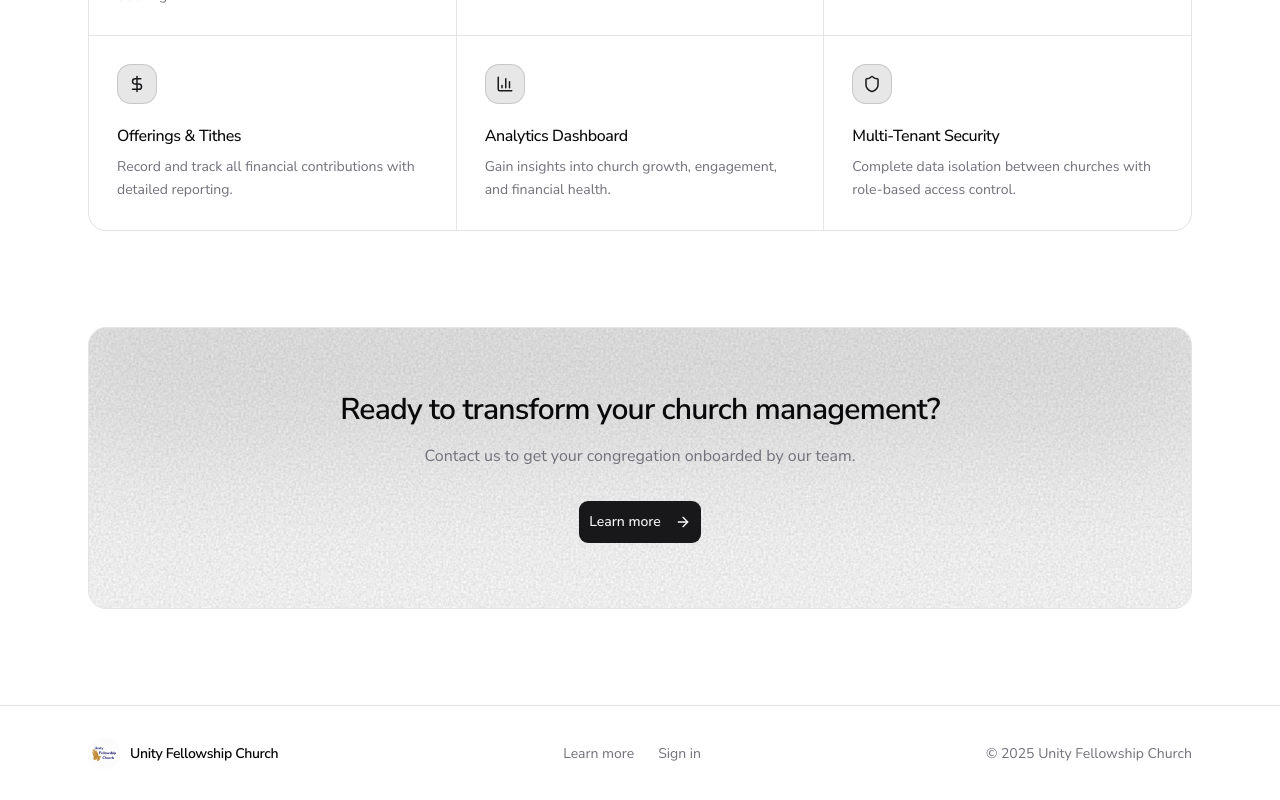
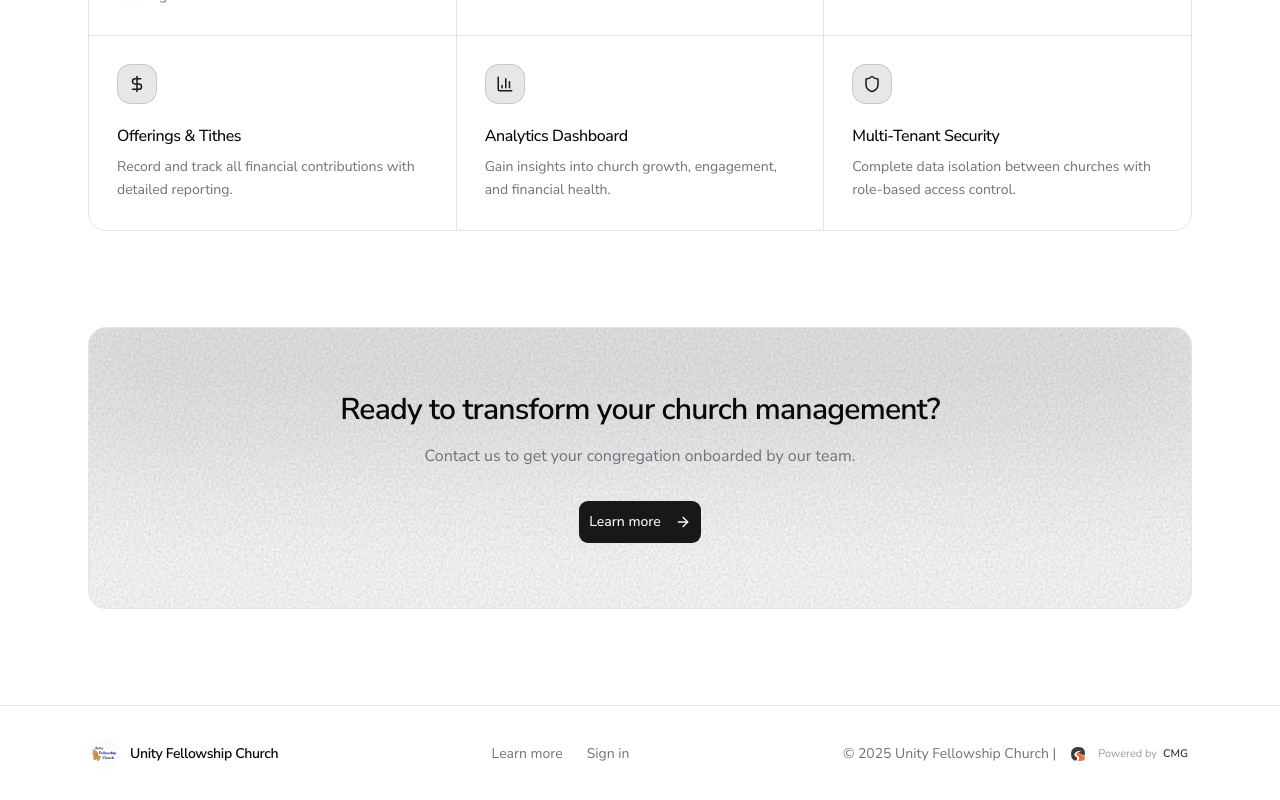
Before and after one commit to Ubaton/core-multi-tenant-model, a Next.js app: page / in a window 1280 px wide. Shown: the part 1047-1847 px from the top of the page. Built offline with nearby package versions, Linux system fonts and the light colour scheme; no server answers.

Commit message:
feat: add PowerdByCMG component to display branding in footer

```diff
--- a/app/page.tsx
+++ b/app/page.tsx
@@ -14,6 +14,7 @@ import {
   DollarSign,
   Heart,
   Phone,
+  Power,
   Shield,
   Users,
 } from 'lucide-react';
@@ -21,6 +22,7 @@ import { buttonVariants } from '@/components/ui/button';
 import { cn } from '@/lib/utils';
 import { NoiseTexture } from '@/components/ui/noise-texture';
 import { Logo, BRAND_NAME } from '@/components/logo';
+import PowerdByCMG from '@/utils/PowerdByCMG';
 
 const features = [
   {
@@ -187,8 +189,8 @@ export default function HomePage() {
               Sign in
             </Link>
           </div>
-          <p className="text-sm text-muted-foreground">
-            © {new Date().getFullYear()} {BRAND_NAME}
+          <p className="flex items-center gap-1 text-sm text-muted-foreground">
+            © {new Date().getFullYear()} {BRAND_NAME} | <PowerdByCMG />
           </p>
         </div>
       </footer>
--- /dev/null
+++ b/utils/PowerdByCMG.tsx
@@ -0,0 +1,43 @@
+import React from 'react'
+import { cn } from '@/lib/utils';
+
+
+const PowerdByCMG = () => {
+
+    const CMG_URL = 'https://creativemindsgraphics.com/'
+
+  return (
+          <div className="flex justify-center">
+            <a
+              href={CMG_URL}
+              target="_blank"
+              rel="noopener noreferrer"
+              title="Powered by Creative Minds Graphics"
+              className={cn(
+                'flex items-center gap-1.5 rounded px-1 outline-none',
+                'select-none whitespace-nowrap text-[11px] leading-none text-muted-foreground/70',
+                'transition-colors hover:text-foreground focus-visible:ring-2 focus-visible:ring-ring/60'
+              )}
+            >
+              <span className="relative block h-4 w-7 shrink-0 overflow-hidden opacity-80">
+                <img
+                  src="/icons/CMG-Black-Logo.png"
+                  alt=""
+                  aria-hidden="true"
+                  className="h-full w-full object-contain object-center dark:hidden"
+                />
+                <img
+                  src="/icons/CMG-White-Logo.png"
+                  alt=""
+                  aria-hidden="true"
+                  className="hidden h-full w-full object-contain object-center dark:block"
+                />
+              </span>
+              <span>Powered by</span>
+              <span className="font-semibold text-foreground/80">CMG</span>
+            </a>
+          </div>
+  )
+}
+
+export default PowerdByCMG
```
